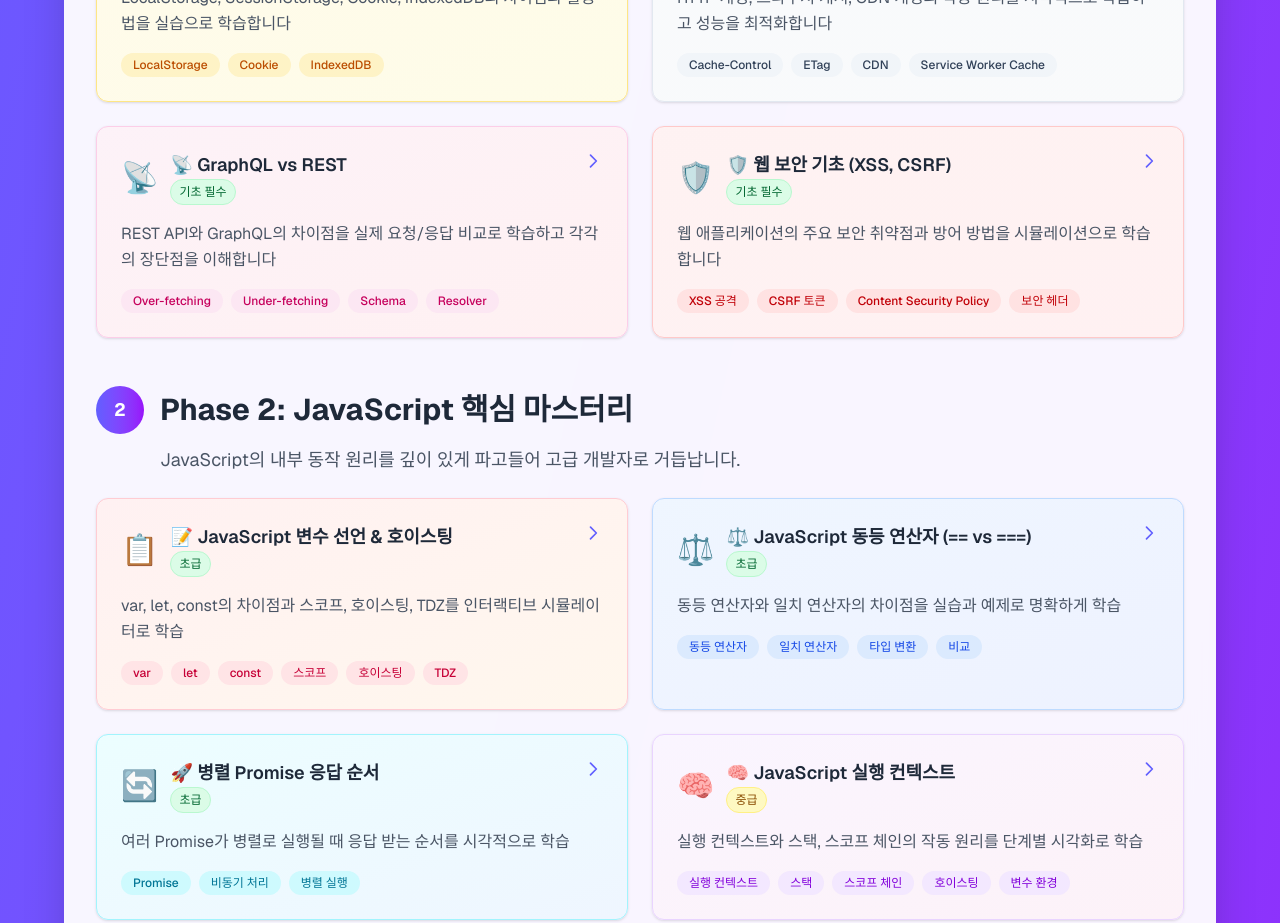
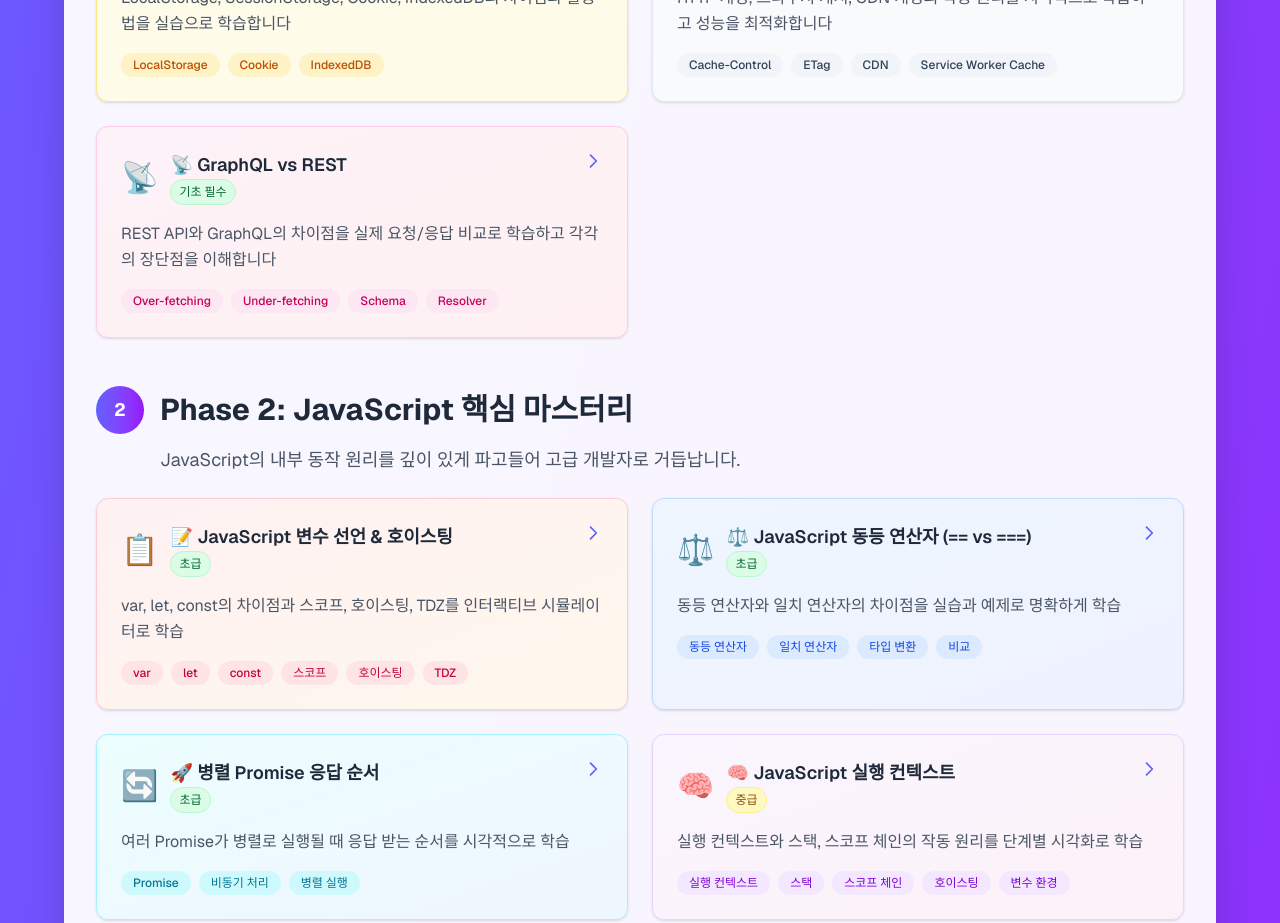
Before and after one commit to 1nnovator1105/javascript, a Next.js app: page / in a window 1280 px wide. Shown: the part 1760-2683 px from the top of the page. Built offline with nearby package versions, Linux system fonts and the light colour scheme.

Commit message:
fix: update

```diff
--- a/src/app/layout.tsx
+++ b/src/app/layout.tsx
@@ -122,7 +122,7 @@ export const metadata: Metadata = {
     },
   },
   verification: {
-    google: "RZ3SuMznsX4BzS6t_lynVpIwRm1hlumCeBakaCUK1-s",
+    google: "r3pARpzL2q29WgHpdcNCLHMjNrhuOsrSHb9e4b0jgKg",
     yandex: "yandex-verification-code",
     yahoo: "yahoo-site-verification-code",
   },
--- a/src/components/home/ui/HomeLanding.tsx
+++ b/src/components/home/ui/HomeLanding.tsx
@@ -116,16 +116,6 @@ const HomeLanding = () => {
           icon: "📡",
           colorTheme: "pink",
         },
-        {
-          title: "🛡️ 웹 보안 기초 (XSS, CSRF)",
-          description:
-            "웹 애플리케이션의 주요 보안 취약점과 방어 방법을 시뮬레이션으로 학습합니다",
-          path: "/web-security-basics",
-          difficulty: "기초 필수",
-          topics: ["XSS 공격", "CSRF 토큰", "Content Security Policy", "보안 헤더"],
-          icon: "🛡️",
-          colorTheme: "red",
-        },
       ],
     },
     {
@@ -237,7 +227,12 @@ const HomeLanding = () => {
             "JavaScript의 this 키워드가 결정되는 4가지 규칙을 인터랙티브 예제로 완벽 학습",
           path: "/this-binding",
           difficulty: "중급",
-          topics: ["암시적 바인딩", "명시적 바인딩", "new 바인딩", "화살표 함수"],
+          topics: [
+            "암시적 바인딩",
+            "명시적 바인딩",
+            "new 바인딩",
+            "화살표 함수",
+          ],
           icon: "🎯",
           colorTheme: "violet",
         },
@@ -360,7 +355,13 @@ const HomeLanding = () => {
             "useState부터 Context API까지 React의 모든 상태 관리 패턴을 초보자도 쉽게 이해할 수 있도록 단계별로 학습합니다",
           path: "/react-state",
           difficulty: "초급-중급",
-          topics: ["useState", "useEffect", "useReducer", "Context API", "커스텀 훅"],
+          topics: [
+            "useState",
+            "useEffect",
+            "useReducer",
+            "Context API",
+            "커스텀 훅",
+          ],
           icon: "🎛️",
           colorTheme: "blue",
         },
@@ -380,7 +381,12 @@ const HomeLanding = () => {
             "Lighthouse, Web Vitals를 활용한 성능 측정과 실제 개선 방법을 학습합니다",
           path: "/web-performance",
           difficulty: "중급",
-          topics: ["Core Web Vitals", "번들 최적화", "이미지 최적화", "로딩 전략"],
+          topics: [
+            "Core Web Vitals",
+            "번들 최적화",
+            "이미지 최적화",
+            "로딩 전략",
+          ],
           icon: "⚡",
           colorTheme: "orange",
         },
```
Also changed, not shown: .claude/settings.local.json.
